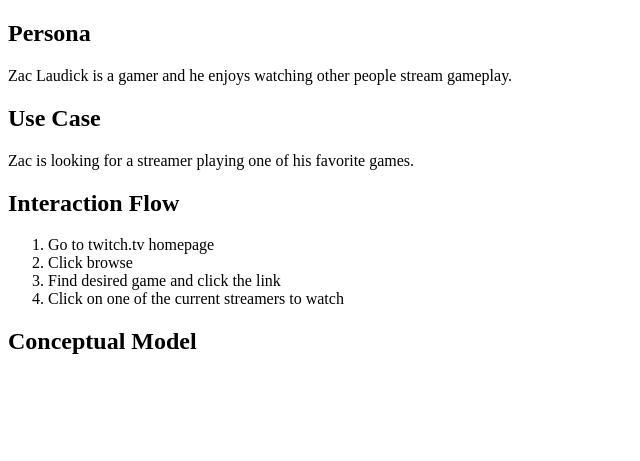
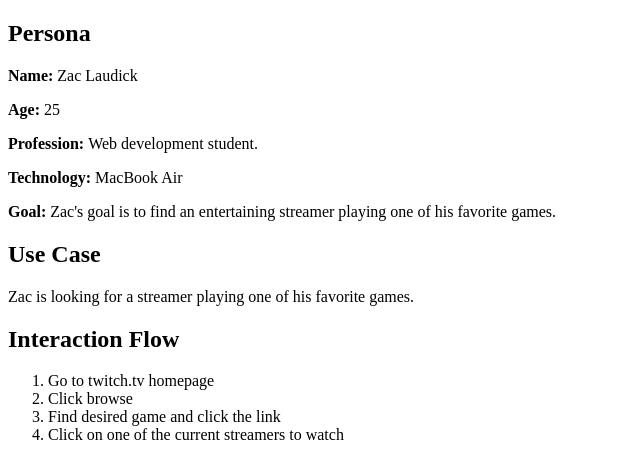
Before and after one commit to zlaudick/twitch-stream, a PHP site: page / in a window 1280 px wide. Shown: the top 461 px of the page, without its empty margins (0-640 px from the left). Run offline with PHP 8.4, Linux system fonts and the light colour scheme.

Commit message:
updated Persona content

```diff
--- a/index.php
+++ b/index.php
@@ -6,7 +6,11 @@
 	</head>
 	<body>
 		<h2>Persona</h2>
-			<p>Zac Laudick is a gamer and he enjoys watching other people stream gameplay.</p>
+			<p><strong>Name: </strong>Zac Laudick</p>
+			<p><strong>Age: </strong>25</p>
+			<p><strong>Profession: </strong>Web development student.</p>
+			<p><strong>Technology: </strong>MacBook Air</p>
+			<p><strong>Goal: </strong>Zac's goal is to find an entertaining streamer playing one of his favorite games.</p>
 		<h2>Use Case</h2>
 			<p>Zac is looking for a streamer playing one of his favorite games.</p>
 		<h2>Interaction Flow</h2>
```
